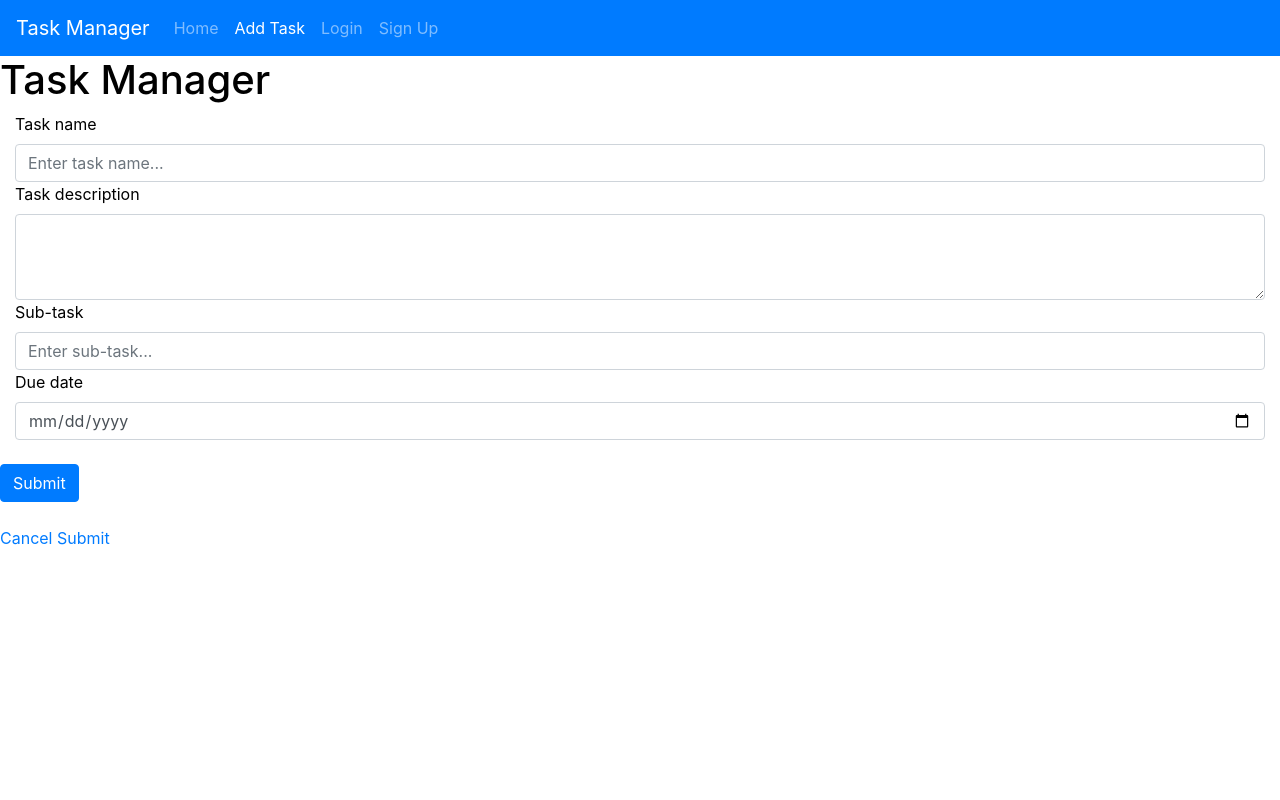
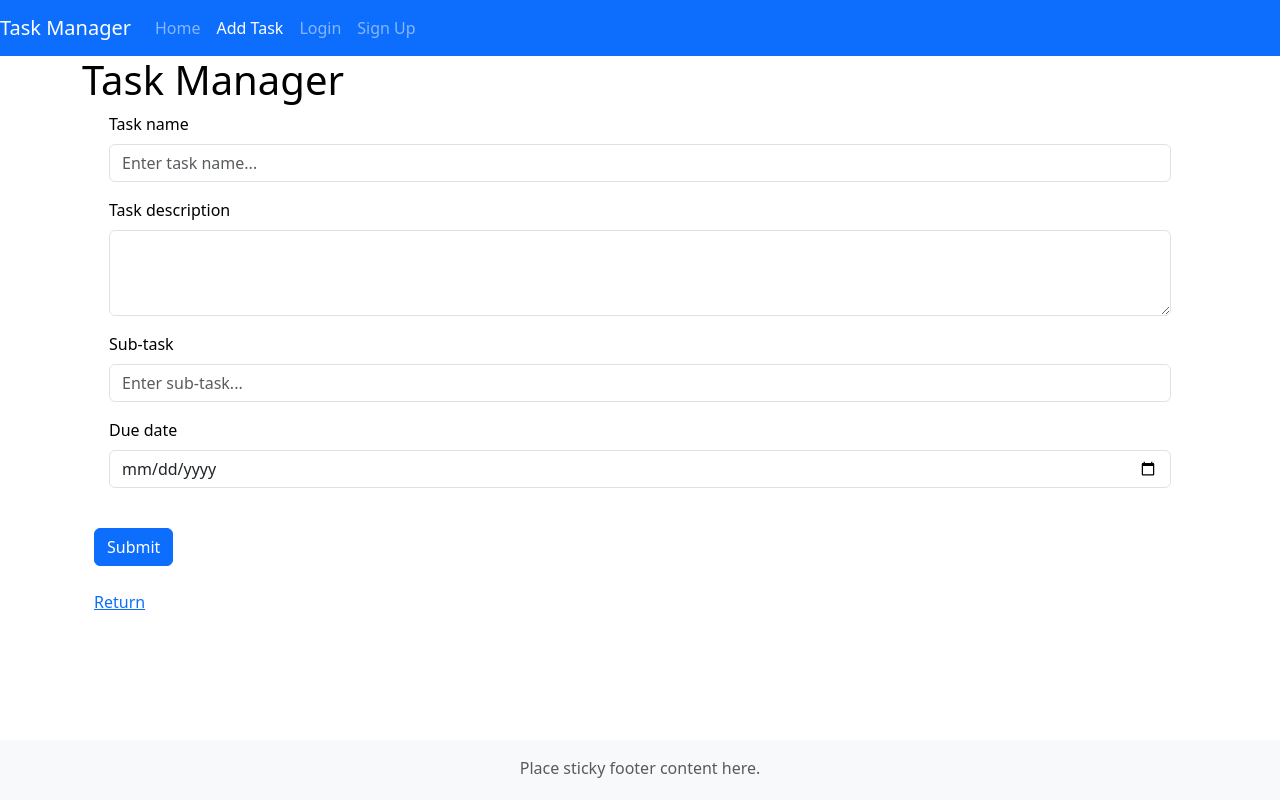
Before and after one commit to punstack/task-manager-app, a Flask app: page /add-task in a window 1280 px wide. Run offline with Flask 3, Linux system fonts and the light colour scheme; some libraries are stand-ins or nearby versions.

Commit message:
added footers to all pages

```diff
--- a/static/style.css
+++ b/static/style.css
@@ -1,3 +1,22 @@
 body {
+    min-height: 100vh;
+    display: flex;
+    flex-direction: column;
     color: #000000
 }
+
+main {
+    flex: 1;
+}
+
+.footer {
+    background-color: #f5f5f5;
+    position: absolute;
+    bottom: 0;
+    width: 100%;
+    height: 60px;
+}
+
+.footer .container {
+    text-align: center;
+}
--- a/templates/add_task.html
+++ b/templates/add_task.html
@@ -4,27 +4,28 @@
 {% block add_status %}active{% endblock %}
 {% block login_status %}{% endblock %}
 {% block content %}
-<form action = "#" method = "POST">
-    <div class="form-group, col-12">
+<div class="container">
+    <form action="#" method="POST">
+        <div class="form-group col-12">
             <label for="title">Task name</label>
-      <input type="text" name = "title" class="form-control" id="title" placeholder="Enter task name...">
+            <input type="text" name="title" class="form-control" id="title" placeholder="Enter task name...">
         </div>
-    <div class="form-group, col-12">
+        <div class="form-group col-12">
             <label for="description">Task description</label>
-        <textarea class="form-control" name = "description" id="description" rows="3"></textarea>
+            <textarea class="form-control" name="description" id="description" rows="3"></textarea>
         </div>
-    <div class="form-group, col-12">
-        <label for="description">Sub-task</label>
-        <input type="text" class="form-control" name = "checklist_item" id="checklist_item" placeholder="Enter sub-task...">
+        <div class="form-group col-12">
+            <label for="checklist_item">Sub-task</label>
+            <input type="text" class="form-control" name="checklist_item" id="checklist_item" placeholder="Enter sub-task...">
         </div>
-    <div class="form-group, col-12">
-        <label for="description">Due date</label>
-        <input type="date" class="form-control" name = "due_date" id="due_date">
+        <div class="form-group col-12">
+            <label for="due_date">Due date</label>
+            <input type="date" class="form-control" name="due_date" id="due_date">
         </div>
         <br>
         <button type="submit" class="btn btn-primary">Submit</button>
-</form> <br>
-
-<a href="/">Cancel</a>
-<a href="/">Submit</a>
+    </form>
+    <br>
+    <a href="/">Return</a>
+</div>
 {% endblock %}
--- a/templates/index.html
+++ b/templates/index.html
@@ -6,5 +6,4 @@
 {% block content %}
 <body class="text-center">
     <p> Welcome to Task Manager! </p>
-</body>
 {% endblock %}
--- a/templates/layout.html
+++ b/templates/layout.html
@@ -2,8 +2,25 @@
 <html lang="en">
   <head>
     <link rel="stylesheet" href="https://cdn.jsdelivr.net/npm/bootstrap@4.3.1/dist/css/bootstrap.min.css" integrity="sha384-ggOyR0iXCbMQv3Xipma34MD+dH/1fQ784/j6cY/iJTQUOhcWr7x9JvoRxT2MZw1T" crossorigin="anonymous">
+    <link href="/docs/4.3/dist/css/bootstrap.min.css" rel="stylesheet" integrity="sha384-ggOyR0iXCbMQv3Xipma34MD+dH/1fQ784/j6cY/iJTQUOhcWr7x9JvoRxT2MZw1T" crossorigin="anonymous">
     <link rel="stylesheet" type = "text/css" href="{{ url_for('static', filename = 'style.css') }}">
+
     <title>{% block title %}{% endblock %}</title>
+
+    <style>
+      html, body {
+        height: 100%;
+      }
+
+      body {
+        display: flex;
+        flex-direction: column;
+      }
+
+      main {
+        flex: 1;
+      }
+    </style>
   </head>
   <body>
     <nav class="navbar navbar-expand-lg navbar-dark bg-primary">
@@ -28,9 +45,21 @@
           </ul>
         </div>
     </nav>
-    <h1>Task Manager</h1>
-    {% block content %}
-    {% endblock %}
+
+    <main class = "flex-shrink-0">
+      <div class = "container">
+        <h1>Task Manager</h1>
+        {% block content %}
+        {% endblock %}
+      </div>
+    </main>
+
+    <footer class="footer mt-auto py-3 bg-light">
+      <div class="container">
+        <span class="text-muted">Place sticky footer content here.</span>
+      </div>
+    </footer>
+
     <script src="https://code.jquery.com/jquery-3.3.1.slim.min.js" integrity="sha384-q8i/X+965DzO0rT7abK41JStQIAqVgRVzpbzo5smXKp4YfRvH+8abtTE1Pi6jizo" crossorigin="anonymous"></script>
     <script src="https://cdn.jsdelivr.net/npm/popper.js@1.14.7/dist/umd/popper.min.js" integrity="sha384-UO2eT0CpHqdSJQ6hJty5KVphtPhzWj9WO1clHTMGa3JDZwrnQq4sF86dIHNDz0W1" crossorigin="anonymous"></script>
     <script src="https://cdn.jsdelivr.net/npm/bootstrap@4.3.1/dist/js/bootstrap.min.js" integrity="sha384-JjSmVgyd0p3pXB1rRibZUAYoIIy6OrQ6VrjIEaFf/nJGzIxFDsf4x0xIM+B07jRM" crossorigin="anonymous"></script>
```
Lines whose indentation alone changed are shown as unchanged.
